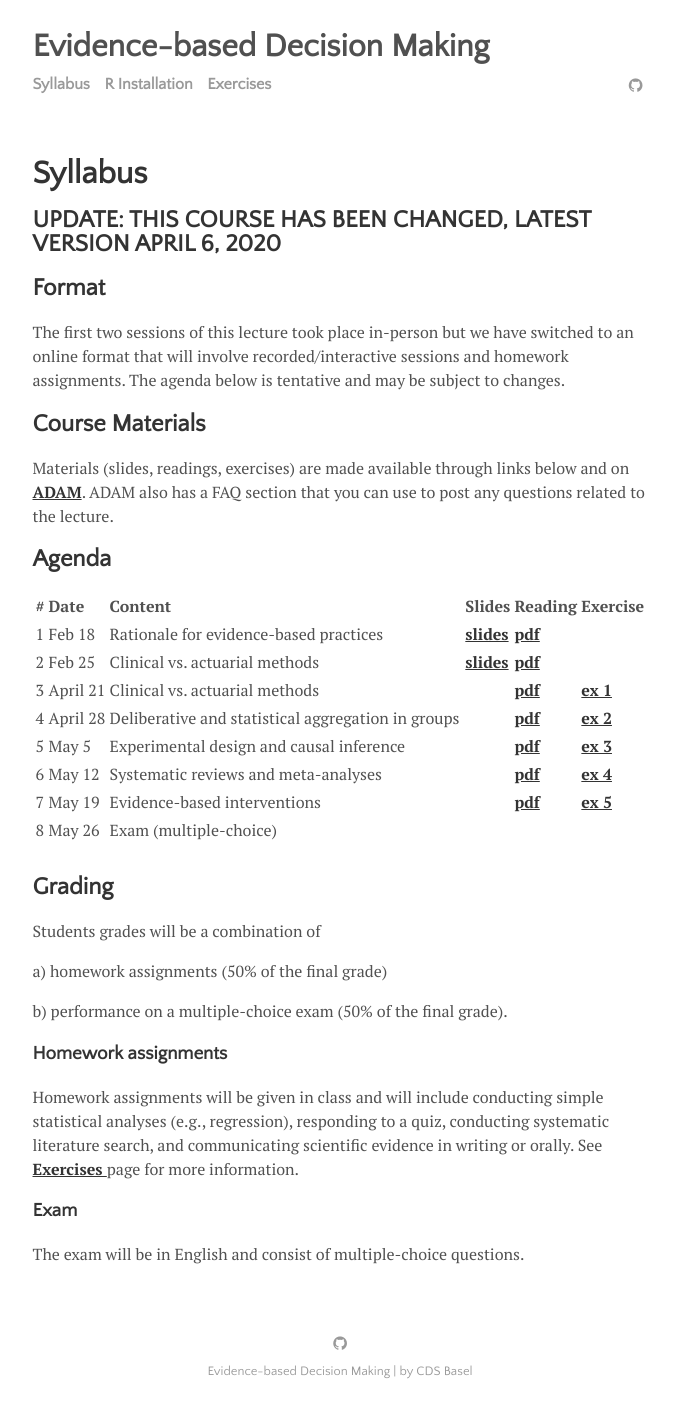
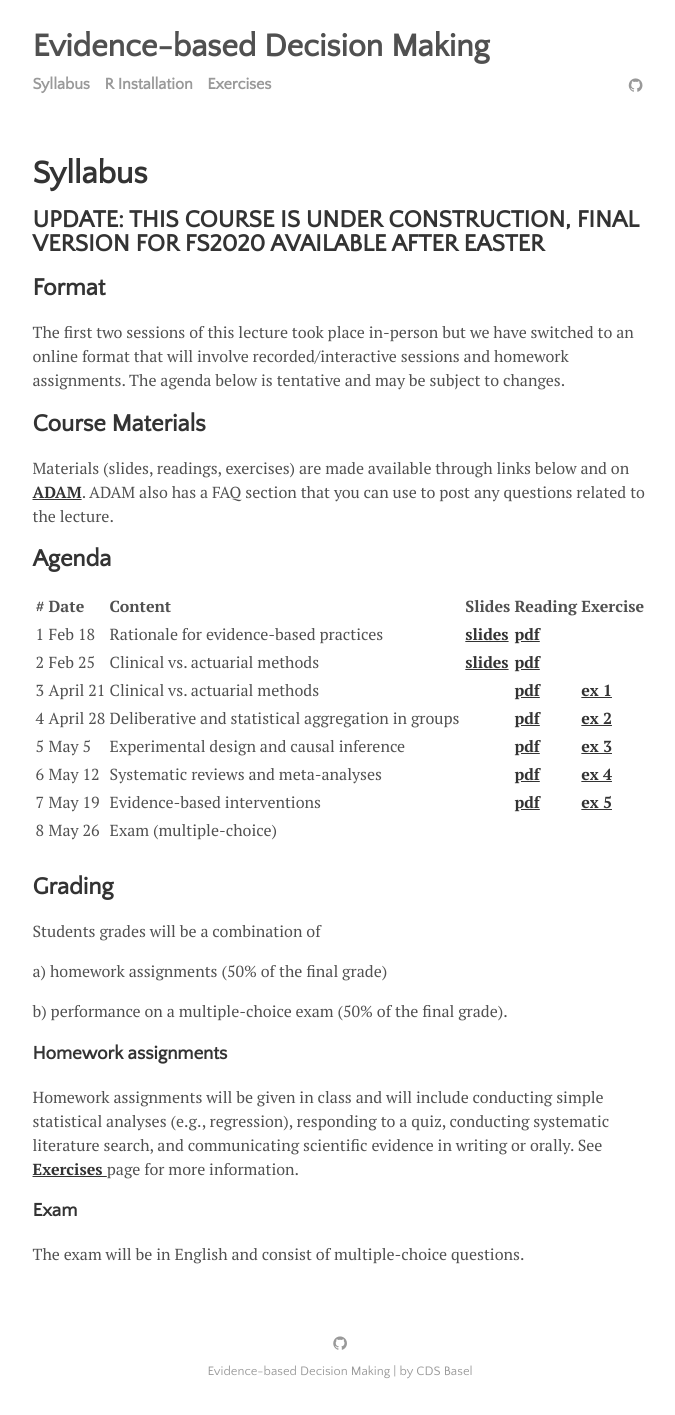
Before and after one commit to matarui/evidencebaseddm, a Jekyll site: the page built from menu/syllabus.md, in a window 1280 px wide. Shown: the whole page, without its empty margins (300-975 px from the left). Built offline with Jekyll 4.4.1, drawn with Linux system fonts in a browser that asks for light colours.

Commit message:
Update syllabus.md

```diff
--- a/menu/syllabus.md
+++ b/menu/syllabus.md
@@ -3,7 +3,7 @@ layout: page
 title: Syllabus
 ---
 
-## UPDATE: THIS COURSE HAS BEEN CHANGED, LATEST VERSION APRIL 6, 2020
+## UPDATE: THIS COURSE IS UNDER CONSTRUCTION, FINAL VERSION FOR FS2020 AVAILABLE AFTER EASTER
 
 ## Format
 The first two sessions of this lecture took place in-person but we have switched to an online format that will involve recorded/interactive sessions and homework assignments. The agenda below is tentative and may be subject to changes.
```
